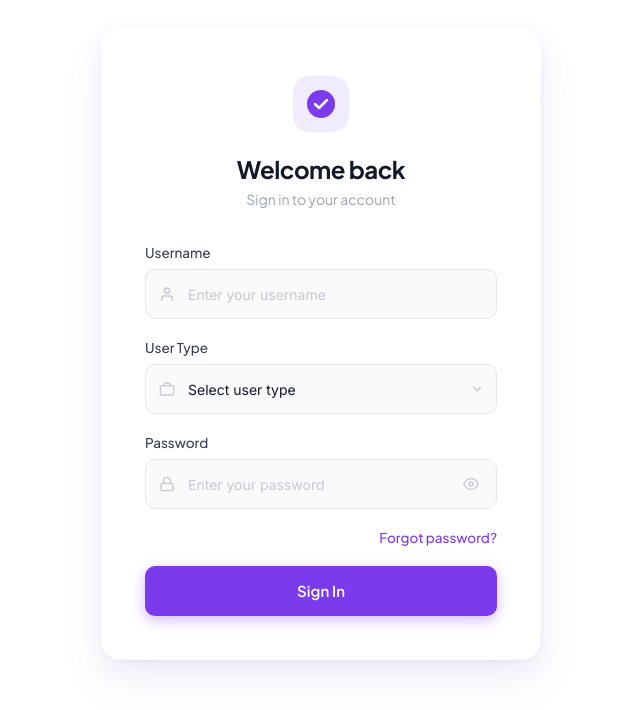
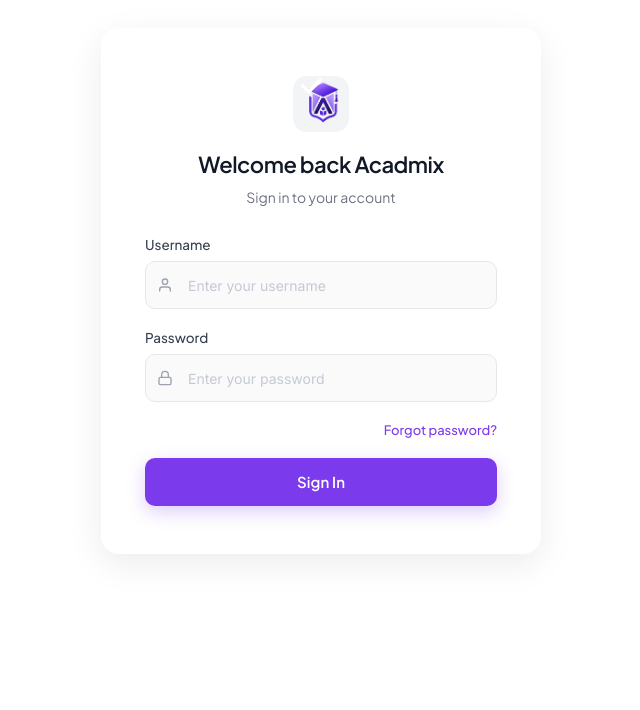
Before and after one commit to ayyappanprogrammer07/AcademiX-Frondend, an Angular app: page / in a window 1280 px wide. Shown: the top 710 px of the page, without its empty margins (319-959 px from the left). Built offline with nearby package versions, Linux system fonts and the light colour scheme.

Commit message:
signin resign and validation done

```diff
--- a/src/app/login/login.component.css
+++ b/src/app/login/login.component.css
@@ -17,7 +17,175 @@
 
 .page-wrapper {
   width: 100%;
+  padding: 20px;/* FONT */
+@import url('https://fonts.googleapis.com/css2?family=Inter:wght@300;400;500;600;700&display=swap');
+
+/* RESET */
+*, *::before, *::after {
+  box-sizing: border-box;
+  margin: 0;
+  padding: 0;
+}
+
+/* BODY */
+body {
+  font-family: 'Inter', sans-serif;
+  background: #f5f7fb;
+  min-height: 100vh;
+  display: flex;
+  align-items: center;
+  justify-content: center;
+}
+
+/* ANIMATION (SMOOTH ONLY) */
+@keyframes fadeIn {
+  from { opacity: 0; transform: translateY(12px); }
+  to { opacity: 1; transform: translateY(0); }
+}
+
+/* WRAPPER */
+.page-wrapper {
+  width: 100%;
   padding: 20px;
+  display: flex;
+  justify-content: center;
+  align-items: center;
+}
+
+/* CARD (IMPROVED ONLY) */
+.card {
+  width: 100%;
+  max-width: 440px;
+  background: #ffffff;
+  border-radius: 18px;
+  padding: 48px 44px;
+
+  box-shadow: 0 10px 35px rgba(0,0,0,0.08);
+
+  animation: fadeIn 0.5s ease;
+  transition: all 0.25s ease;
+}
+
+.card:hover {
+  transform: translateY(-4px);
+  box-shadow: 0 20px 60px rgba(124,58,237,0.12);
+}
+
+/* HEADER */
+.card-header {
+  display: flex;
+  flex-direction: column;
+  align-items: center;
+  margin-bottom: 30px;
+}
+
+.logo-mark {
+  width: 56px;
+  height: 56px;
+  background: #f3f4f6;
+  border-radius: 14px;
+  display: flex;
+  align-items: center;
+  justify-content: center;
+  margin-bottom: 18px;
+}
+
+.logo-mark svg circle {
+  fill: #7C3AED;
+}
+
+.title {
+  font-size: 22px;
+  font-weight: 600;
+  color: #111827;
+}
+
+.subtitle {
+  font-size: 14px;
+  color: #6b7280;
+  margin-top: 4px;
+}
+
+/* FORM */
+.form {
+  display: flex;
+  flex-direction: column;
+  gap: 18px;
+}
+
+/* INPUT */
+.input {
+  width: 100%;
+  height: 48px;
+  padding: 0 14px 0 42px;
+  border: 1px solid #e5e7eb;
+  border-radius: 10px;
+  background: #fafafa;
+  outline: none;
+  transition: 0.25s ease;
+}
+
+.input:focus {
+  border-color: #7C3AED;
+  background: #fff;
+  box-shadow: 0 0 0 3px rgba(124,58,237,0.12);
+}
+
+/* ICON */
+.input-icon {
+  position: absolute;
+  left: 12px;
+  color: #9ca3af;
+  transition: 0.2s;
+}
+
+.input-wrapper:focus-within .input-icon {
+  color: #7C3AED;
+}
+
+/* SELECT */
+.select-arrow {
+  transition: 0.2s ease;
+}
+
+.select-wrapper:focus-within .select-arrow {
+  transform: rotate(180deg);
+  color: #7C3AED;
+}
+
+/* BUTTON */
+.submit-btn {
+  width: 100%;
+  height: 48px;
+  background: #7C3AED;
+  border: none;
+  border-radius: 10px;
+  color: #fff;
+  font-weight: 600;
+  cursor: pointer;
+  transition: 0.25s ease;
+  box-shadow: 0 6px 18px rgba(124,58,237,0.25);
+}
+
+.submit-btn:hover {
+  background: #6d28d9;
+  transform: translateY(-2px);
+}
+
+.submit-btn:active {
+  transform: translateY(0);
+}
+
+/* FORGOT LINK */
+.forgot-link {
+  font-size: 13px;
+  color: #7C3AED;
+  text-decoration: none;
+}
+
+.forgot-link:hover {
+  text-decoration: underline;
+}
   display: flex;
   align-items: center;
   justify-content: center;
@@ -272,3 +440,13 @@
     padding: 36px 24px 32px;
   }
 }
+.error-text {
+  color: #ef4444;
+  font-size: 12px;
+  margin-top: 6px;
+  display: block;
+}
+
+.input.ng-touched.ng-invalid {
+  border: 1px solid #ef4444;
+}
--- a/src/app/login/login.component.html
+++ b/src/app/login/login.component.html
@@ -2,20 +2,51 @@
   <div class="card">
     <div class="card-header">
       <div class="logo-mark">
-        <svg width="28" height="28" viewBox="0 0 28 28" fill="none">
-          <circle cx="14" cy="14" r="14" fill="#7C3AED"/>
+        <svg width="100" height="100" viewBox="1 2 39 49" fill="none">
+          <image href="assets/Logo.png" x="2" y="1" width="40" height="50"/>
           <path d="M8 14L12 18L20 10" stroke="white" stroke-width="2.5" stroke-linecap="round" stroke-linejoin="round"/>
         </svg>
       </div>
-      <h1 class="title">Welcome back</h1>
+      <h1 class="title">Welcome  back  Acadmix</h1>
       <p class="subtitle">Sign in to your account</p>
     </div>
 
     <form [formGroup]="formgroup" (ngSubmit)="signin()">
+        <!-- Username -->
+      <div class="field-group">
+  <label class="label">Username</label>
+
+  <div class="input-wrapper">
+     <span class="input-icon">
+            <svg width="16" height="16" viewBox="0 0 24 24" fill="none" stroke="currentColor" stroke-width="2" stroke-linecap="round" stroke-linejoin="round">
+              <path d="M20 21v-2a4 4 0 0 0-4-4H8a4 4 0 0 0-4 4v2"/><circle cx="12" cy="7" r="4"/>
+            </svg>
+          </span>
+    <input
+      type="text"
+      class="input"
+      placeholder="Enter your username"
+      formControlName="username"
+    />
+  </div>
+
+  <!-- ✅ ERROR BELOW INPUT -->
+  <small class="error-text"
+    *ngIf="formgroup.get('username')?.touched && formgroup.get('username')?.invalid">
+
+    <span *ngIf="formgroup.get('username')?.errors?.['required']">
+      <b>Username is required</b>
+    </span>
+
+    <span *ngIf="formgroup.get('username')?.errors?.['minlength']">
+      Minimum 3 characters required
+    </span>
+
+  </small>
+</div>
 
 
-      <!-- Username -->
-      <div class="field-group" >
+      <!-- <div class="field-group" >
         <label class="label" for="username">Username</label>
         <div class="input-wrapper">
           <span class="input-icon">
@@ -32,10 +63,10 @@
             formControlName="username"
           />
         </div>
-      </div>
+      </div> -->
 
       <!-- User Type -->
-      <div class="field-group" style="margin-top: 20px;">
+      <!-- <div class="field-group" style="margin-top: 20px;">
         <label class="label" for="usertype">User Type</label>
         <div class="input-wrapper select-wrapper">
           <span class="input-icon">
@@ -60,17 +91,22 @@
           </span>
         </div>
 
-      </div>
+      </div> -->
 
       <!-- Password -->
-      <div class="field-group"  style="margin-top: 20px;" >
+     <div class="field-group" style="margin-top: 20px;">
   <label class="label" for="password">Password</label>
+
   <div class="input-wrapper">
     <span class="input-icon">
-            <svg width="16" height="16" viewBox="0 0 24 24" fill="none" stroke="currentColor" stroke-width="2" stroke-linecap="round" stroke-linejoin="round">
-              <rect x="3" y="11" width="18" height="11" rx="2" ry="2"/><path d="M7 11V7a5 5 0 0 1 10 0v4"/>
+      <svg width="16" height="16" viewBox="0 0 24 24" fill="none"
+           stroke="currentColor" stroke-width="2"
+           stroke-linecap="round" stroke-linejoin="round">
+        <rect x="3" y="11" width="18" height="11" rx="2" ry="2"/>
+        <path d="M7 11V7a5 5 0 0 1 10 0v4"/>
       </svg>
     </span>
+
     <input
       id="password"
       name="password"
@@ -79,15 +115,31 @@
       placeholder="Enter your password"
       formControlName="password"
     />
-          <button type="button" class="toggle-btn" (click)="togglePassword()" aria-label="Toggle password visibility">
-            <svg *ngIf="!showPassword" width="16" height="16" viewBox="0 0 24 24" fill="none" stroke="currentColor" stroke-width="2" stroke-linecap="round" stroke-linejoin="round">
-              <path d="M1 12s4-8 11-8 11 8 11 8-4 8-11 8-11-8-11-8z"/><circle cx="12" cy="12" r="3"/>
-            </svg>
-            <svg *ngIf="showPassword" width="16" height="16" viewBox="0 0 24 24" fill="none" stroke="currentColor" stroke-width="2" stroke-linecap="round" stroke-linejoin="round">
-              <path d="M17.94 17.94A10.07 10.07 0 0 1 12 20c-7 0-11-8-11-8a18.45 18.45 0 0 1 5.06-5.94M9.9 4.24A9.12 9.12 0 0 1 12 4c7 0 11 8 11 8a18.5 18.5 0 0 1-2.16 3.19m-6.72-1.07a3 3 0 1 1-4.24-4.24"/>
-              <line x1="1" y1="1" x2="23" y2="23"/>
-            </svg>
+
+    <button type="button"
+            class="toggle-btn"
+            (click)="togglePassword()">
+      <svg *ngIf="!showPassword" width="16" height="16">...</svg>
+      <svg *ngIf="showPassword" width="16" height="16">...</svg>
     </button>
+  </div>
+
+  <!-- 🔴 ERROR MESSAGE -->
+  <div class="error-text"
+       *ngIf="formgroup.get('password')?.touched && formgroup.get('password')?.invalid">
+
+    <small *ngIf="formgroup.get('password')?.errors?.['required']">
+      <b>Password is required</b>
+    </small>
+
+    <small *ngIf="formgroup.get('password')?.errors?.['minlength']">
+      Minimum 6 characters required
+    </small>
+
+    <small *ngIf="formgroup.get('password')?.errors?.['pattern']">
+      Must contain 1 uppercase, 1 number
+    </small>
+
   </div>
 </div>
 
--- a/src/app/login/login.component.ts
+++ b/src/app/login/login.component.ts
@@ -22,6 +22,8 @@
       'password':['',Validators.required]
   })
   }
+
+
 
   togglePassword()
   {
```
Also changed, not shown: 1 other file (tests, documents, lock files or other folders). Lines whose indentation alone changed are shown as unchanged.
